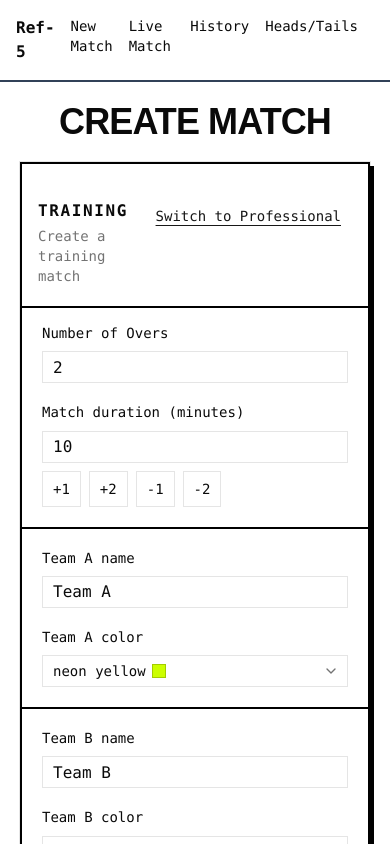
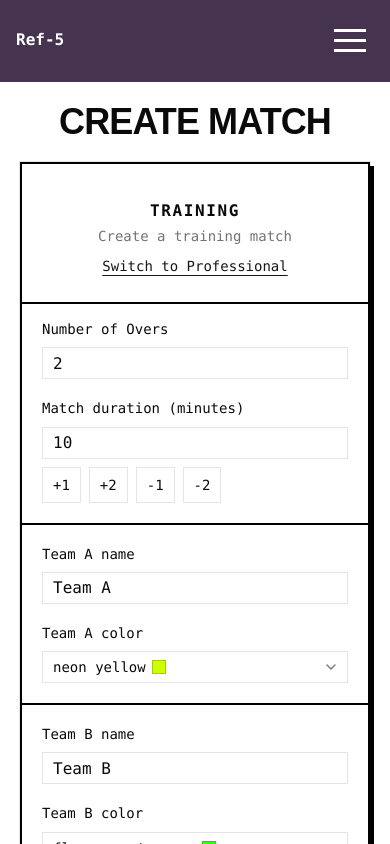
Before and after one commit to BeeAwwad/ref-five, a React (Vite) app: page / in a window 390 px wide. Shown: the top 844 px of the page. Built offline with nearby package versions, Linux system fonts and the light colour scheme.

Commit message:
Add mobile nav menu

```diff
--- a/pages/HeadsOrTails.tsx
+++ b/pages/HeadsOrTails.tsx
@@ -1,6 +1,9 @@
 import { useState, useRef } from "react";
 import gsap from "gsap";
+import { useGSAP } from "@gsap/react";
 import { Button } from "../src/components/ui/button";
+
+gsap.registerPlugin(useGSAP);
 
 type Outcome = "heads" | "tails" | null;
 type Rule = "heads-out" | "tails-out";
@@ -34,6 +37,10 @@ export function HeadsOrTailsPage() {
 
   const coinRef = useRef<HTMLDivElement>(null);
   const currentRotationRef = useRef<number>(0);
+
+  useGSAP(() => {
+    gsap.set(coinRef.current, { y: 0, rotateX: 0 });
+  });
 
   const handleTeamAChoiceChange = (choice: "heads" | "tails") => {
     setTeamA((prev) => ({ ...prev, choice }));
@@ -69,7 +76,6 @@ export function HeadsOrTailsPage() {
 
     currentRotationRef.current = finalRotation;
 
-    // 3. GSAP Timeline Animation (3D Flip + Height Bounce)
     const tl = gsap.timeline({
       onComplete: () => {
         setIsFlipping(false);
@@ -78,7 +84,6 @@ export function HeadsOrTailsPage() {
       },
     });
 
-    // Elevation (Up and Down motion)
     tl.to(coinRef.current, {
       y: -180,
       duration: 1.2,
@@ -89,7 +94,6 @@ export function HeadsOrTailsPage() {
       ease: "bounce.out",
     });
 
-    // 3D Rotation along the X-axis
     tl.to(
       coinRef.current,
       {
@@ -97,7 +101,7 @@ export function HeadsOrTailsPage() {
         duration: 2.2,
         ease: "power3.inOut",
       },
-      0, // Start concurrently with y-axis translation
+      0,
     );
   };
 
@@ -189,7 +193,6 @@ export function HeadsOrTailsPage() {
         )}
 
         <div className="w-full grid grid-cols-1 md:grid-cols-2 gap-4">
-          {/* Team A Card */}
           <div className="bg-primary-500 p-4">
             <p>Team A</p>
             <div className="flex items-center justify-between">
--- a/src/components/match-setup/MatchSetupForm.tsx
+++ b/src/components/match-setup/MatchSetupForm.tsx
@@ -9,7 +9,6 @@ import {
 import { Link, useNavigate } from "react-router-dom";
 import {
   Card,
-  CardAction,
   CardContent,
   CardDescription,
   CardFooter,
@@ -52,6 +51,7 @@ export function MatchSetupForm() {
     availableColors[1],
   );
   const { match, setMatch } = useMatch();
+
   const hasActiveMatch = Boolean(match);
   const teamASelectableColors = availableColors.filter(
     (color) => color.color !== teamBColor?.color,
@@ -123,29 +123,25 @@ export function MatchSetupForm() {
                 mx-5 sm:mx-20 mb-10 font-mono max-w-2xl xl:max-w-4xl md:mx-auto"
     >
       <CardHeader className="py-5 sm:px-10 pb-5 border-b-2 border-black">
-        <CardTitle className="font-mono uppercase font-black tracking-widest">
+        <CardTitle className="font-mono text-center md:text-start uppercase font-black tracking-widest">
           {matchType === "training" ? "Training" : "Professional"}
         </CardTitle>
-        <CardDescription>
+        <CardDescription className="text-center md:text-start">
           {matchType === "training"
             ? "Create a training match"
             : "Create a professional match"}
         </CardDescription>
-        <CardAction>
         <Button
-            className={"underline"}
+          className={"underline md:ml-auto"}
           variant="link"
           onClick={() =>
-              setMatchType(
-                matchType === "training" ? "professional" : "training",
-              )
+            setMatchType(matchType === "training" ? "professional" : "training")
           }
         >
           {matchType === "training"
             ? "Switch to Professional"
             : "Switch to Training"}
         </Button>
-        </CardAction>
       </CardHeader>
       <CardContent className="px-0">
         {hasActiveMatch ? (
@@ -193,9 +189,7 @@ export function MatchSetupForm() {
         )}
         <Field className="px-5 sm:px-10 pb-5">
           <FieldLabel>
-            {match?.settings.type === "professional"
-              ? "Half duration"
-              : "Match duration"}{" "}
+            {matchType === "professional" ? "Half duration" : "Match duration"}{" "}
             (minutes)
           </FieldLabel>
           <div className="flex flex-col gap-2 sm:flex-row sm:items-center">
--- a/src/components/navbar/NavBar.tsx
+++ b/src/components/navbar/NavBar.tsx
@@ -1,37 +1,118 @@
-import { Link } from "react-router-dom";
+import { useState, useEffect, useRef } from "react";
+import { Link, useNavigate } from "react-router-dom";
+import Hamburger from "hamburger-react";
+import gsap from "gsap";
+import { useGSAP } from "@gsap/react";
+
+const NavLink = ({ to, label }: { to: string; label: string }) => (
+  <Link
+    className="text-sm sm:text-base border-b-2 border-white hover:border-slate-700 active:border-slate-800 transition-all"
+    to={to}
+  >
+    {label}
+  </Link>
+);
 
 export const NavBar = () => {
+  const [showNav, setShowNav] = useState(false);
+  const menuRef = useRef<HTMLDivElement>(null);
+  const backdropRef = useRef<HTMLDivElement>(null);
+  const navigate = useNavigate();
+
+  useEffect(() => {
+    if (showNav) {
+      document.documentElement.style.overflow = "hidden";
+    } else {
+      document.documentElement.style.overflow = "auto";
+    }
+
+    return () => {
+      document.documentElement.style.overflow = "auto";
+    };
+  }, [showNav]);
+
+  useGSAP(() => {
+    if (menuRef.current && backdropRef.current) {
+      gsap.to(menuRef.current, {
+        height: showNav ? "auto" : 0,
+        opacity: showNav ? 1 : 0,
+        duration: 0.4,
+        ease: "power2.inOut",
+        pointerEvents: showNav ? "auto" : "none",
+      });
+
+      gsap.to(backdropRef.current, {
+        opacity: showNav ? 1 : 0,
+        duration: 0.4,
+        ease: "power2.inOut",
+        pointerEvents: showNav ? "auto" : "none",
+      });
+    }
+  }, [showNav]);
+
+  const handleLinkClick = (path: string) => {
+    navigate(path);
+    setShowNav(false);
+  };
+
   return (
-    <header className="flex w-full justify-between p-4 border-b-2 border-slate-700">
+    <>
+      <header className="flex w-full justify-between items-center p-4 border-b-2 border-primary-500 bg-primary-500 relative z-50 text-white">
         <div>
           <span className="font-semibold font-mono">Ref-5</span>
         </div>
-      <nav className="flex gap-4 px-4 font-mono">
-        <Link
-          className="text-sm sm:text-base border-b-2 border-white hover:border-slate-700 active:border-slate-800 transition-transform"
-          to={"/"}
+
+        <div className="md:hidden">
+          <Hamburger toggle={setShowNav} toggled={showNav} />
+        </div>
+
+        <nav className="hidden md:flex gap-4 px-4 font-mono">
+          <NavLink to="/" label="New Match" />
+          <NavLink to="/match" label="Live Match" />
+          <NavLink to="/history" label="History" />
+          <NavLink to="/heads-or-tails" label="Heads/Tails" />
+        </nav>
+      </header>
+
+      <div
+        ref={backdropRef}
+        onClick={() => setShowNav(false)}
+        className="md:hidden fixed inset-0 bg-black/50 z-30 top-20"
+        style={{ opacity: 0, pointerEvents: "none" }}
+      />
+
+      <div
+        ref={menuRef}
+        className="md:hidden fixed top-20 left-0 right-0 bg-white border-b-2 border-slate-700 overflow-hidden z-40"
+        style={{ height: 0, opacity: 0 }}
+      >
+        <nav className="flex flex-col gap-4 px-6 py-10 font-mono">
+          <button
+            onClick={() => handleLinkClick("/")}
+            className="text-sm border-b-2 border-slate-300 active:border-slate-700 pb-2 transition-all"
           >
             New Match
-        </Link>
-        <Link
-          className="text-sm sm:text-base border-b-2 border-white hover:border-slate-700 active:border-slate-800 transition-transform"
-          to={"/match"}
+          </button>
+          <button
+            onClick={() => handleLinkClick("/match")}
+            className="text-sm border-b-2 border-slate-300 active:border-slate-700 pb-2 transition-all"
           >
             Live Match
-        </Link>
-        <Link
-          className="text-sm sm:text-base border-b-2 border-white hover:border-slate-700 active:border-slate-800 transition-transform"
-          to={"/history"}
+          </button>
+          <button
+            onClick={() => handleLinkClick("/history")}
+            className="text-sm border-b-2 border-slate-300 active:border-slate-700 pb-2 transition-all"
           >
             History
-        </Link>
-        <Link
-          className="text-sm sm:text-base border-b-2 border-white hover:border-slate-700 active:border-slate-800 transition-transform"
-          to={"/heads-or-tails"}
+          </button>
+          <button
+            onClick={() => handleLinkClick("/heads-or-tails")}
+            className="text-sm border-b-2 border-slate-300 active:border-slate-700 pb-2 transition-all"
           >
             Heads/Tails
-        </Link>
+          </button>
         </nav>
-    </header>
+      </div>
+    </>
   );
 };
--- a/src/components/timer/TimerControls.tsx
+++ b/src/components/timer/TimerControls.tsx
@@ -1,9 +1,6 @@
 import { useMatch } from "../../../hooks/useMatch";
 import { Button } from "../ui/button";
 import { formatTime } from "../../../utils/time";
-import { Volume2, VolumeX } from "lucide-react";
-import { useSound } from "../../../hooks/useSound";
-import { useEffect, useRef } from "react";
 
 export function TimerControls() {
   const {
@@ -14,24 +11,6 @@ export function TimerControls() {
     decrementOvers,
     match,
   } = useMatch();
-
-  const { playSound, soundEnabled, toggleSound } = useSound("/whistle.mp3");
-  const previousStatus = useRef(match?.status);
-
-  useEffect(() => {
-    if (!match) return;
-
-    const currentStatus = match.status;
-    const prev = previousStatus.current;
-
-    if (prev !== "running" && currentStatus === "running") {
-      playSound();
-    } else if (prev === "running" && currentStatus === "finished") {
-      playSound();
-    }
-
-    previousStatus.current = currentStatus;
-  }, [match?.status, playSound]);
 
   if (!match) return null;
 
@@ -74,26 +53,6 @@ export function TimerControls() {
     (match.status === "waiting-overs" && match.oversRemaining <= 0);
 
   return (
-    <div className="flex flex-col items-center gap-4">
-      {/* Sound Toggle Toolbar Option */}
-      <div className="flex items-center gap-2 self-end mr-10">
-        <Button
-          type="button"
-          size="sm"
-          onClick={toggleSound}
-          className={`rounded-none bg-white text-black hover:bg-slate-100 text-xs gap-1.5 ${neoBrutalBase}`}
-        >
-          {soundEnabled ? (
-            <>
-              <Volume2 className="w-4 h-4" /> Sound On
-            </>
-          ) : (
-            <>
-              <VolumeX className="w-4 h-4 text-red-500" /> Sound Muted
-            </>
-          )}
-        </Button>
-      </div>
     <div className="grid gap-5 justify-center items-center grid-cols-1 md:grid-cols-2 md:grid-rows-2 mx-10">
       <Button
         type="button"
@@ -120,6 +79,5 @@ export function TimerControls() {
         Reset
       </Button>
     </div>
-    </div>
   );
 }
```
Also changed, not shown: package.json (+4 -3 lines), 1 other file (tests, documents, lock files or other folders). Lines whose indentation alone changed are shown as unchanged.
